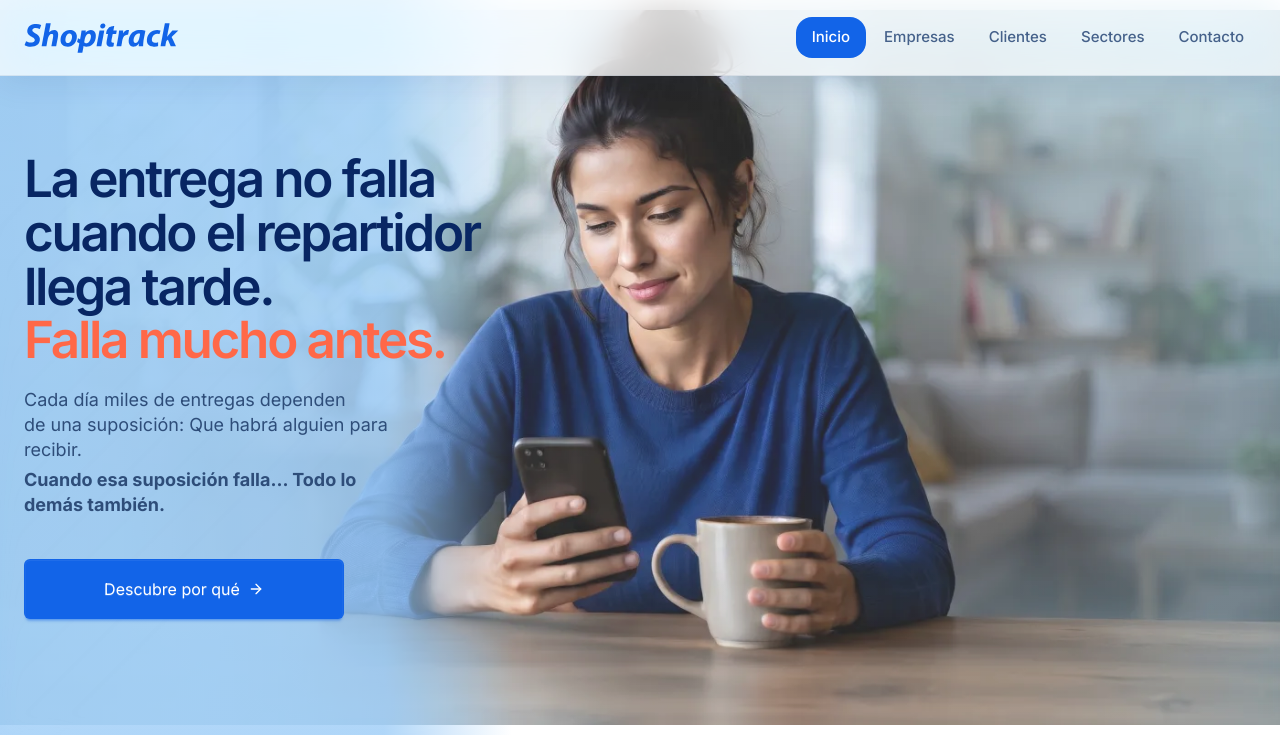
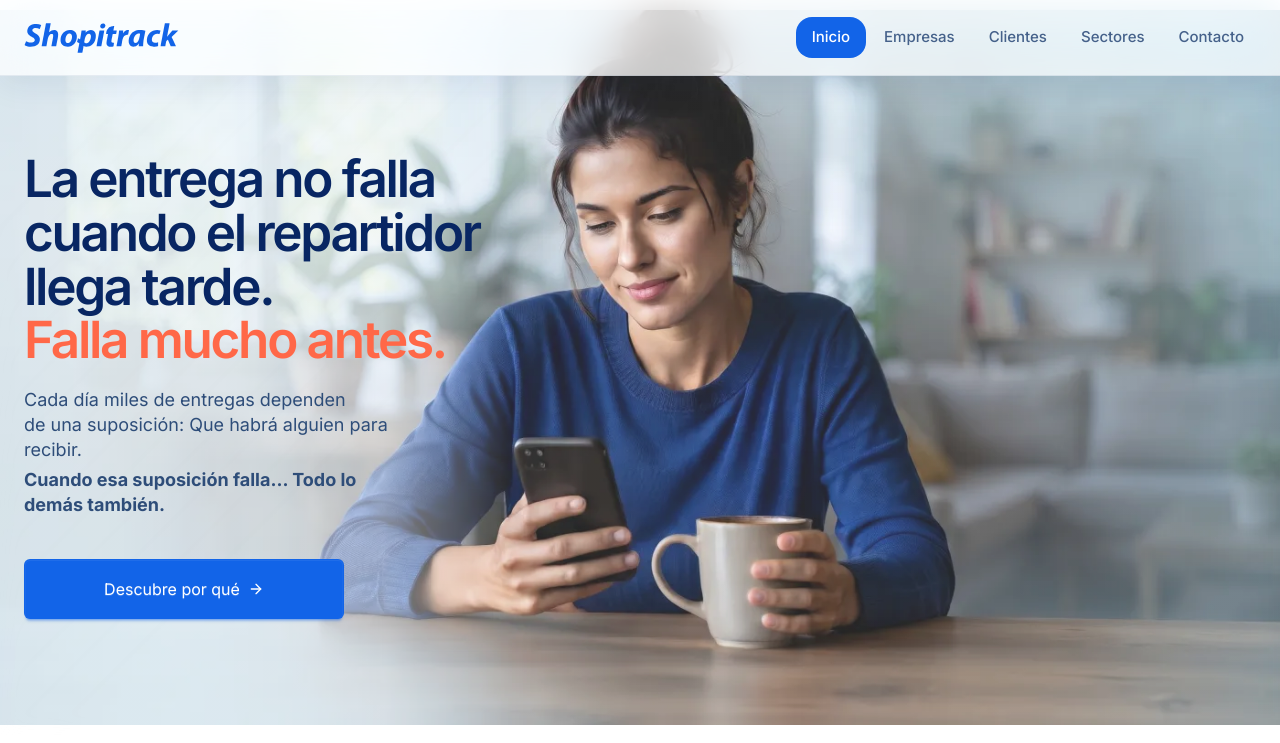
Before and after one commit to alonsoct00/shopitrack-v0, a React (Vite) app: page / in a window 1280 px wide. Shown: the top 743 px of the page. Built offline with nearby package versions, Linux system fonts and the light colour scheme.

Commit message:
update september 27

```diff
--- a/src/styles/custom.scss
+++ b/src/styles/custom.scss
@@ -189,7 +189,7 @@ p.statement {
         .hero {
             position: relative;
             overflow: hidden;
-            background: linear-gradient(90deg, rgb(var(--color-sky) / 0.8) 30%, rgb(var(--color-white) / 0.10) 40%),
+            background: linear-gradient(90deg, rgb(var(--color-white) / 0.5) 30%, rgb(var(--color-white) / 0.10) 40%),
                 url(/images/hero-img.webp) no-repeat right center !important;
             background-size: 100% !important;
         }
```
